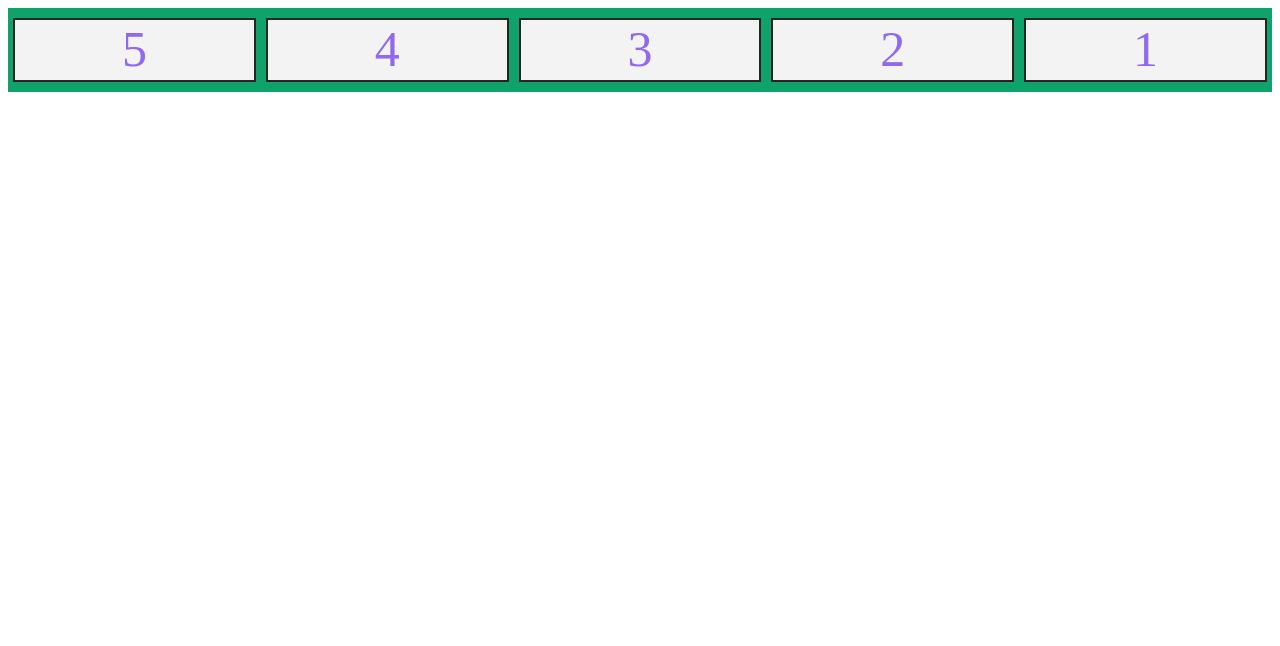
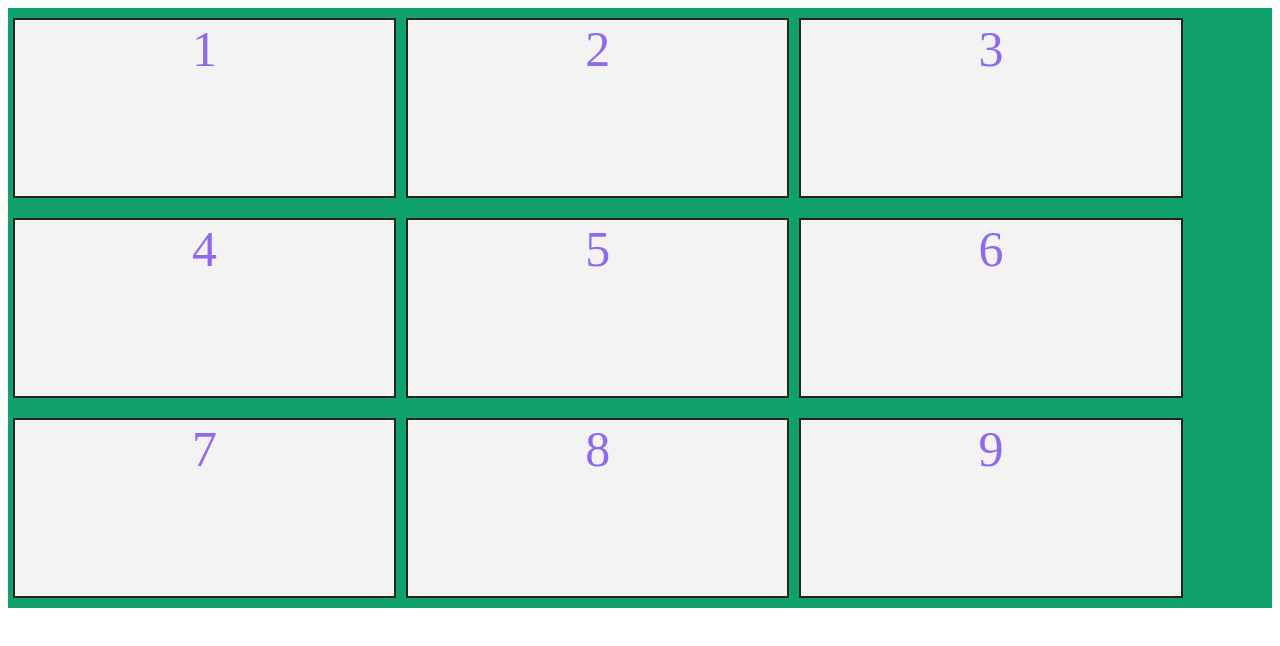
Before and after one commit to RaphaelMocellin/trybe-exercicios, a plain HTML site: page fundamentos/secao-06-html-e-css-forms-flexbox-responsivo/dia-03-flexbox-part-1/index.html in a window 1280 px wide. Drawn offline with Linux system fonts and the light colour scheme.

Commit message:
elaborando exercícios do dia

```diff
--- a/fundamentos/secao-06-html-e-css-forms-flexbox-responsivo/dia-03-flexbox-part-1/index.html
+++ b/fundamentos/secao-06-html-e-css-forms-flexbox-responsivo/dia-03-flexbox-part-1/index.html
@@ -3,24 +3,26 @@
   <head>
     <meta charset="UTF-8">
     <meta name="viewport" content="width=device-width, initial-scale=1.0">
-    <title>Flexbox - Flex Flow</title>
+    <title>Flexbox - Align Content</title>
     <style>
       .box {
         color: #9069EF;
         background-color: rgb(243, 243, 243);
         border: 2px solid #232525;
         font-size: 50px;
-        height: 60px;
+        min-height: 60px;
         margin: 10px 5px;
         text-align: center;
         width: 30%;
       }
 
       .box-container {
+        align-content: stretch;
+        /* ADICIONE AQUI SEUS TESTES */
         background-color: #0fa36b;
         display: flex;
-        /* ADICIONE AQUI SEUS TESTES */
-        flex-flow: row-reverse;
+        flex-wrap: wrap;
+        height: 600px;
       }
     </style>
 
@@ -32,6 +34,10 @@
       <div class="box">3</div>
       <div class="box">4</div>
       <div class="box">5</div>
+      <div class="box">6</div>
+      <div class="box">7</div>
+      <div class="box">8</div>
+      <div class="box">9</div>
     </div>
   </body>
 </html>
```
